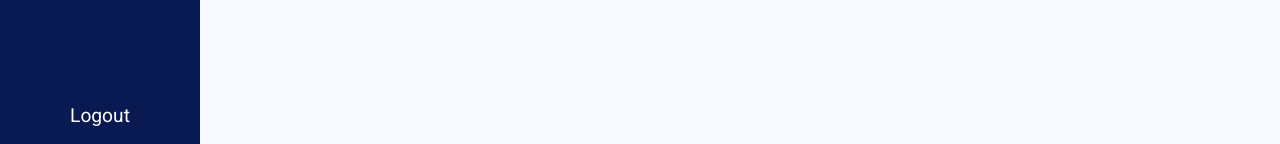
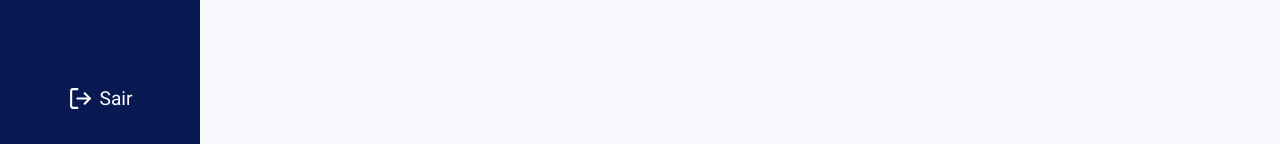
Before and after one commit to garciamendes/bye-money, a React (Create React App) app in the folder frontend/: page / in a window 1280 px wide. Shown: the part 653-797 px from the top of the page. Built offline with nearby package versions, Linux system fonts and the light colour scheme.

Commit message:
Style to logout

```diff
--- a/frontend/src/components/layout/SideMenu/index.tsx
+++ b/frontend/src/components/layout/SideMenu/index.tsx
@@ -4,6 +4,7 @@ import { Link, useLocation } from 'react-router-dom'
 
 // Third party
 import { map } from 'lodash'
+import { FiLogOut } from 'react-icons/fi'
 
 // Project
 import { routes } from '../../../routes'
@@ -37,7 +38,8 @@ export function SideMenu() {
         })}
       </ul>
       <div className='content_logout'>
-        <span>Logout</span>
+        <FiLogOut size={25} />
+        <span>Sair</span>
       </div>
     </div>
   )
--- a/frontend/src/components/layout/layout.scss
+++ b/frontend/src/components/layout/layout.scss
@@ -43,7 +43,6 @@
 
         &:hover {
           background: $color_active_item;
-          filter: grayscale(10%);
         }
 
         &.active {
@@ -57,9 +56,21 @@
     .content_logout {
       cursor: pointer;
       position: absolute;
+      display: flex;
+      align-items: center;
+      justify-content: center;
+      width: 70%;
+      gap: 7px;
+      padding: 1rem 0;
       bottom: 20px;
       font-size: 1.2rem;
+      border-radius: 15px;
       color: $color_white;
+      transition: .24s;
+
+      &:hover {
+        background: $color_active_item;
+      }
     }
   }
 
```
